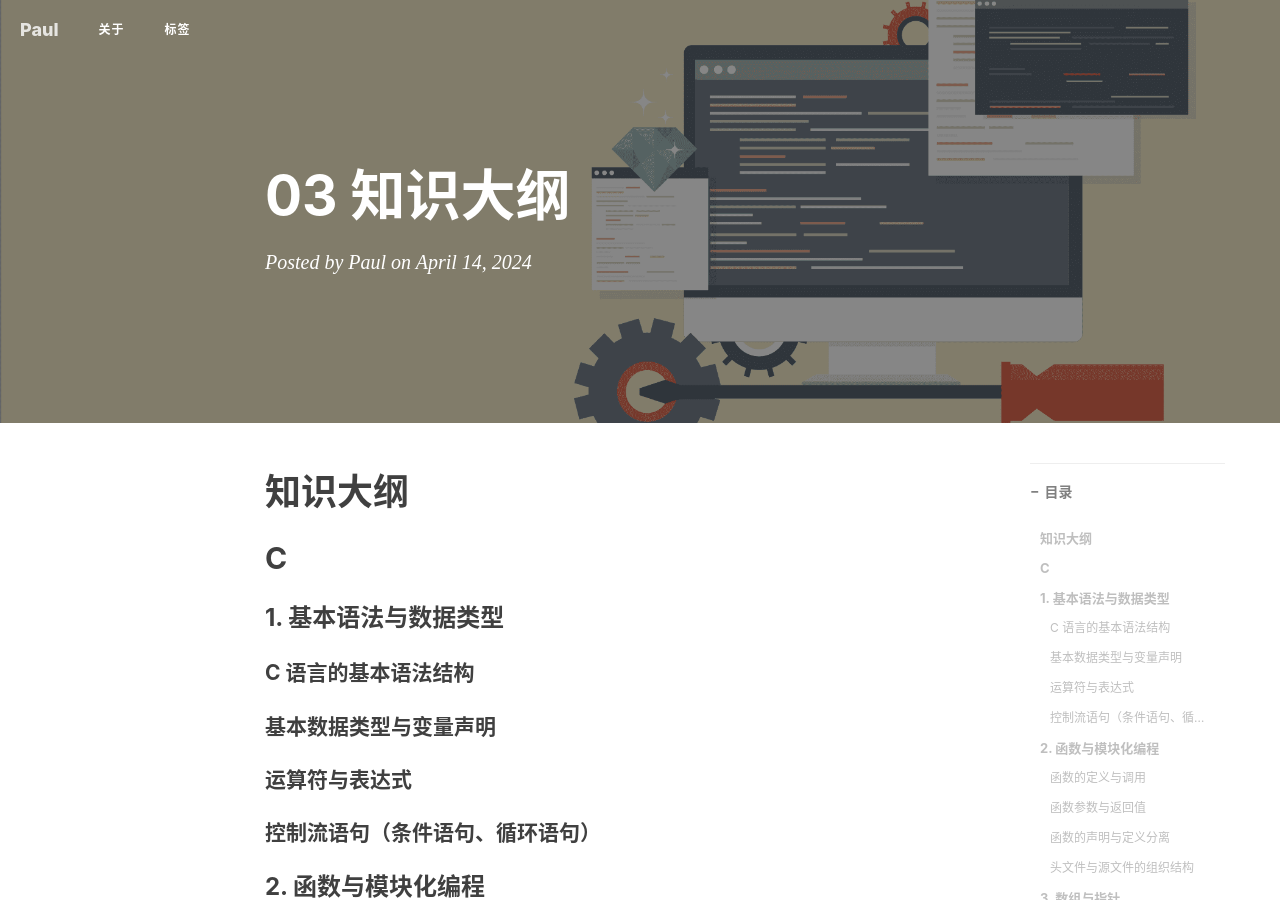
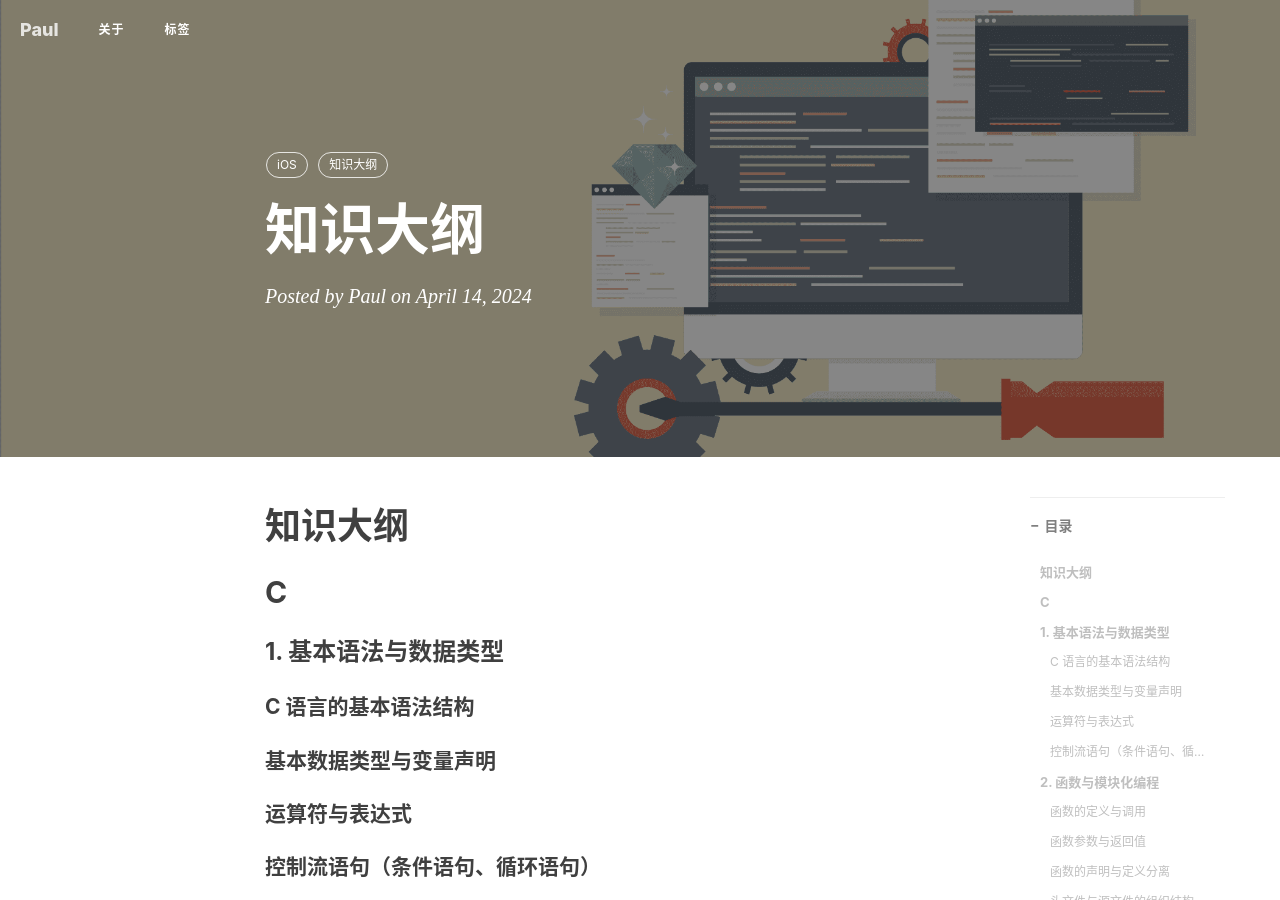
Before and after one commit to BuddyLiu/docs, a Jekyll site: the page built from _posts/2024-04-14-03-知识大纲.md, in a window 1280 px wide and 900 px high. Built offline with Jekyll 4.4.1, drawn with Linux system fonts in a browser that asks for light colours; nearby versions of some CDN libraries; comment, search, counter and statistics services are not loaded.

Commit message:
no message

```diff
--- a/_posts/2024-04-14-03-知识大纲.md
+++ b/_posts/2024-04-14-03-知识大纲.md
@@ -1,3 +1,11 @@
+---
+title:      知识大纲
+date:       2024-04-14
+tags:
+- iOS
+- 知识大纲
+---
+
 # 知识大纲
 
 ## C
```
